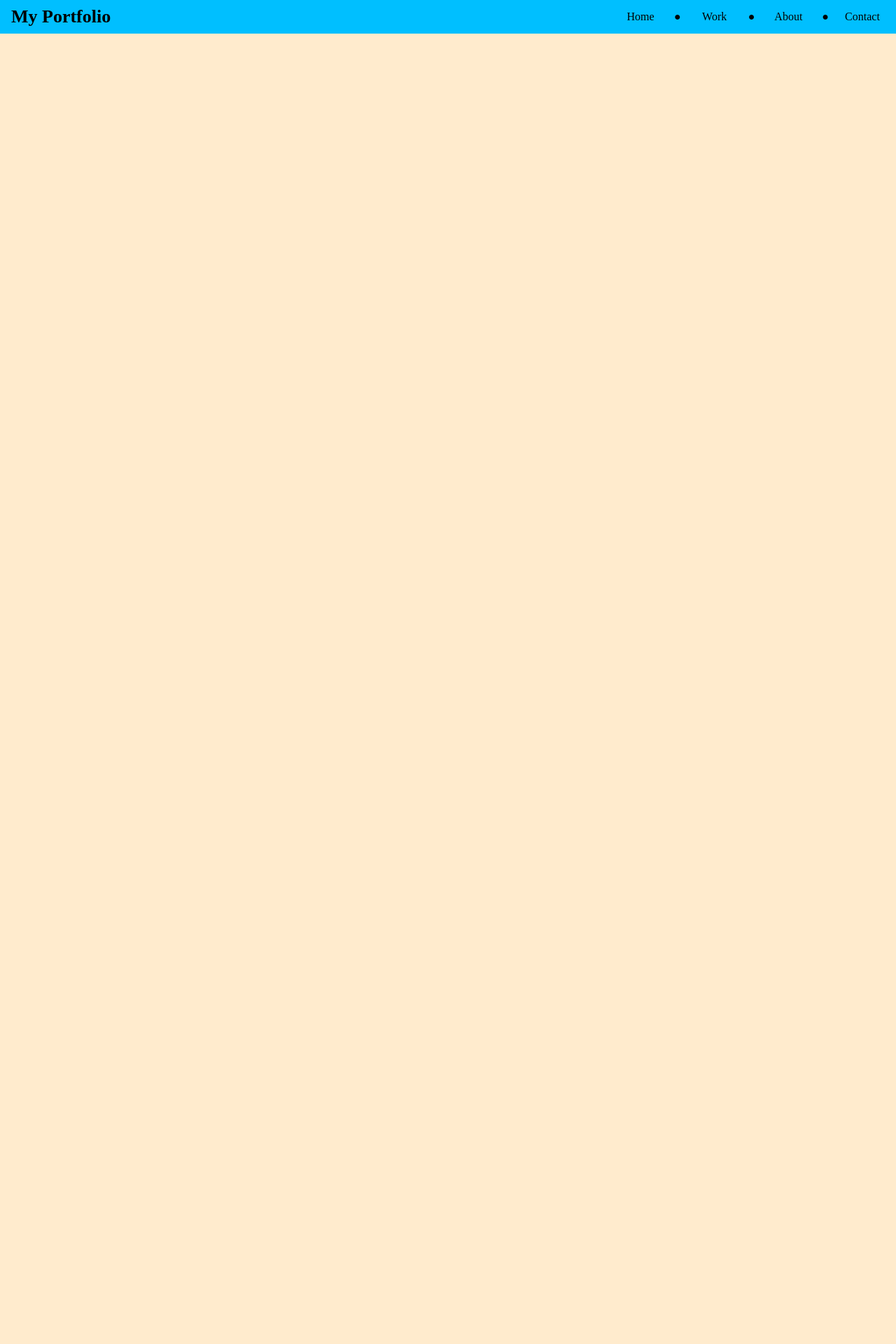
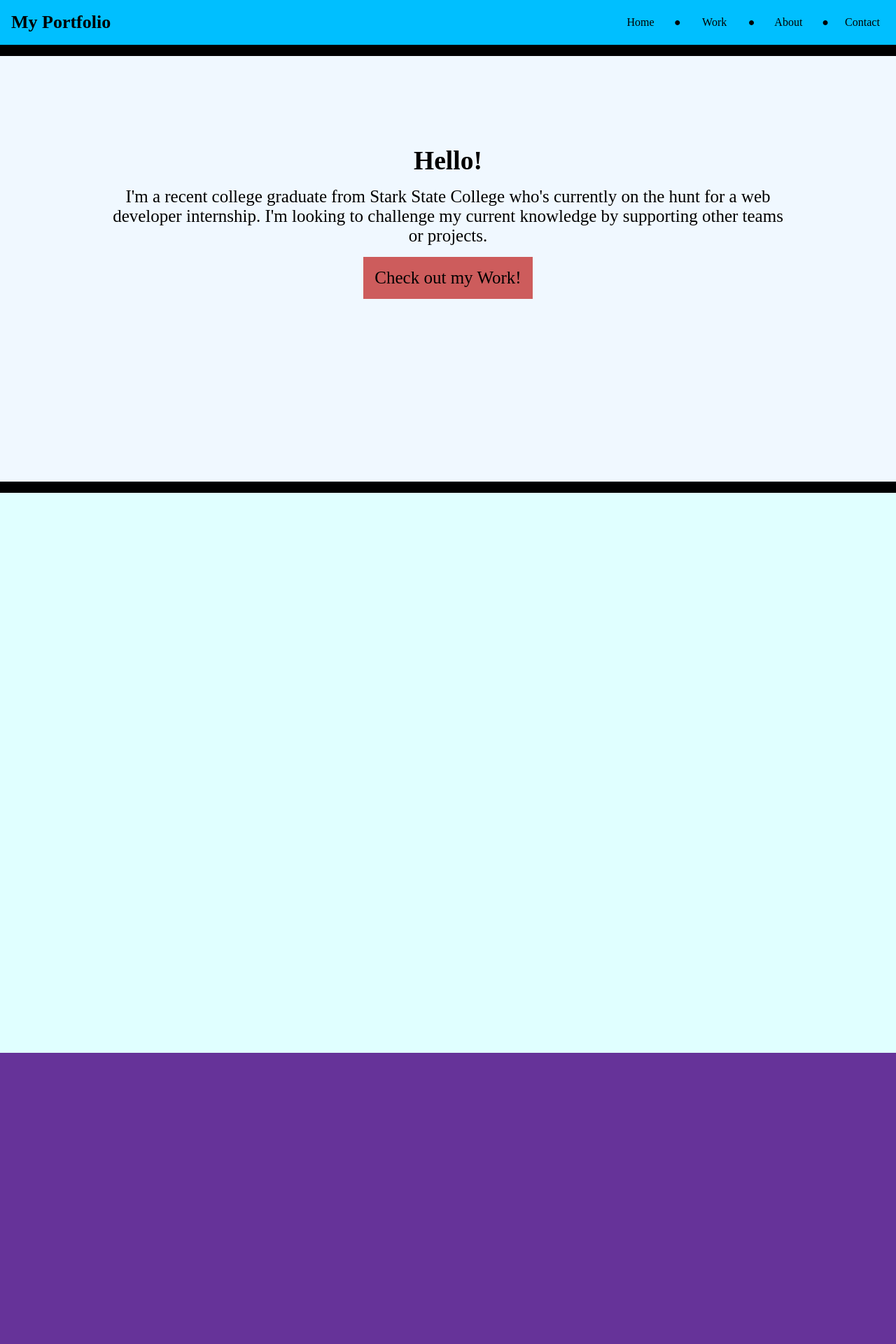
Before and after one commit to MC7841/portfolio, a PHP site: page / in a window 1280 px wide. Shown: the top 1920 px of the page at 70% size. Before the commit the page ends 48 px from the top, so only its background shows below. Run offline with PHP 8.4, Linux system fonts and the light colour scheme.

Commit message:
Created new sections and added some links to jump to sections

```diff
--- a/css/index.css
+++ b/css/index.css
@@ -6,10 +6,12 @@
 
 html, body {
     height: 100%;
+    scroll-behavior: smooth;
 }
 
 body {
     background-color: blanchedalmond;
+    padding-top: 4rem;
 }
 
 header {
@@ -18,6 +20,9 @@ header {
     flex-direction: row;
     justify-content: space-between;
     align-items: center;
+    position: fixed;
+    top: 0;
+    width: 100%;
 }
 
 header h3 {
@@ -28,7 +33,7 @@ header h3 {
 nav {
     display: flex;
     flex-direction: row;
-    height: 3rem;
+    height: 4rem;
 }
 
 nav div {
@@ -51,3 +56,43 @@ a {
     text-decoration: none;
     color: inherit;
 }
+
+.home-intro {
+    display: flex;
+    flex-direction: column;
+    align-items: center;
+    background-color: aliceblue;
+    border: black 16px solid;
+    border-left: none;
+    border-right: none;
+    padding: 8rem 10rem 8rem 10rem;
+    gap: 1rem;
+    font-size: 25px;
+    text-align: center;
+    height: 80vh;
+}
+
+.btn {
+    background-color: indianred;
+    padding: 1rem;
+    transition: .5s ease-in-out;
+}
+
+.btn:hover {
+    background-color: #e07f7f;
+}
+
+.work {
+    height: 100vh;
+    background-color: lightcyan;
+}
+
+.about {
+    height: 100vh;
+    background-color: rebeccapurple;
+}
+
+.contact {
+    height: 100vh;
+    background-color: skyblue;
+}
--- a/index.html
+++ b/index.html
@@ -24,7 +24,24 @@
             </nav>-->
         </header>
         <main>
-            <!---Place Content here-->
+            <section id="top" class="home-intro">
+                <h1>Hello!</h1>
+                <p>
+                    I'm a recent college graduate from Stark State College who's currently on the hunt for a web developer internship. I'm looking
+                    to challenge my current knowledge by supporting other teams or projects.
+                </p>
+                <a src="#" class="btn">Check out my Work!</a>
+            </section>
+            <section id="work" class="work">
+
+            </section>
+            <section id="about" class="about">
+
+            </section>
+            <section id="contact" class="contact">
+
+            </section>
+
         </main>
         <footer id="footer">
             <!--Insert template here-->
--- a/js/templates.js
+++ b/js/templates.js
@@ -3,12 +3,12 @@ const footer = document.getElementById("footer");
 
 header.innerHTML = '<h3>My Portfolio</h3>'+
                     '<nav>'+
-                        '<div><a href="#">Home</a></div>'+
+                        '<div><a href="#top">Home</a></div>'+
                         '<p>&#9679;</p>'+
-                        '<div><a href="#">Work</a></div>'+
+                        '<div><a href="#work">Work</a></div>'+
                         '<p>&#9679;</p>'+
-                        '<div><a href="#">About</a></div>'+
+                        '<div><a href="#about">About</a></div>'+
                         '<p>&#9679;</p>'+
-                        '<div><a href="#">Contact</a></div>'+
+                        '<div><a href="#contact">Contact</a></div>'+
                     '</nav>';
 //footer.innerHTML = '';
```
